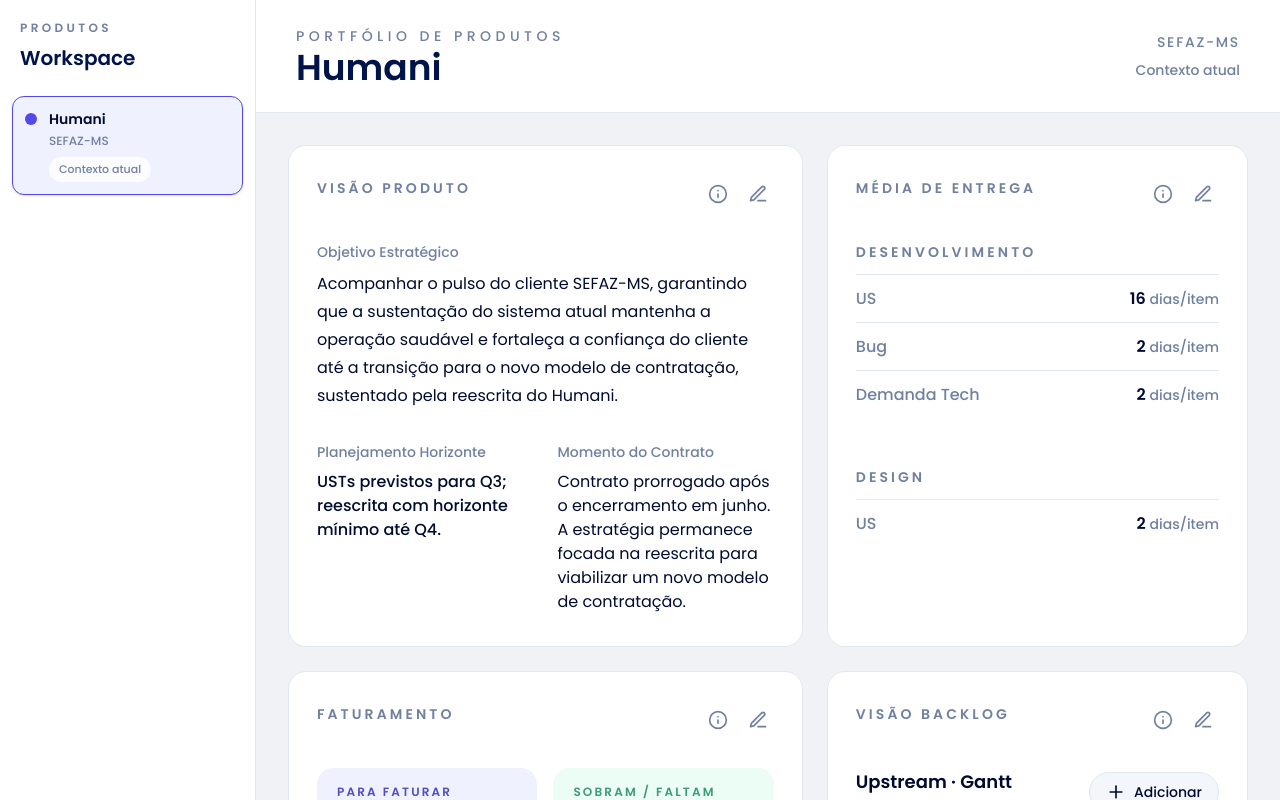
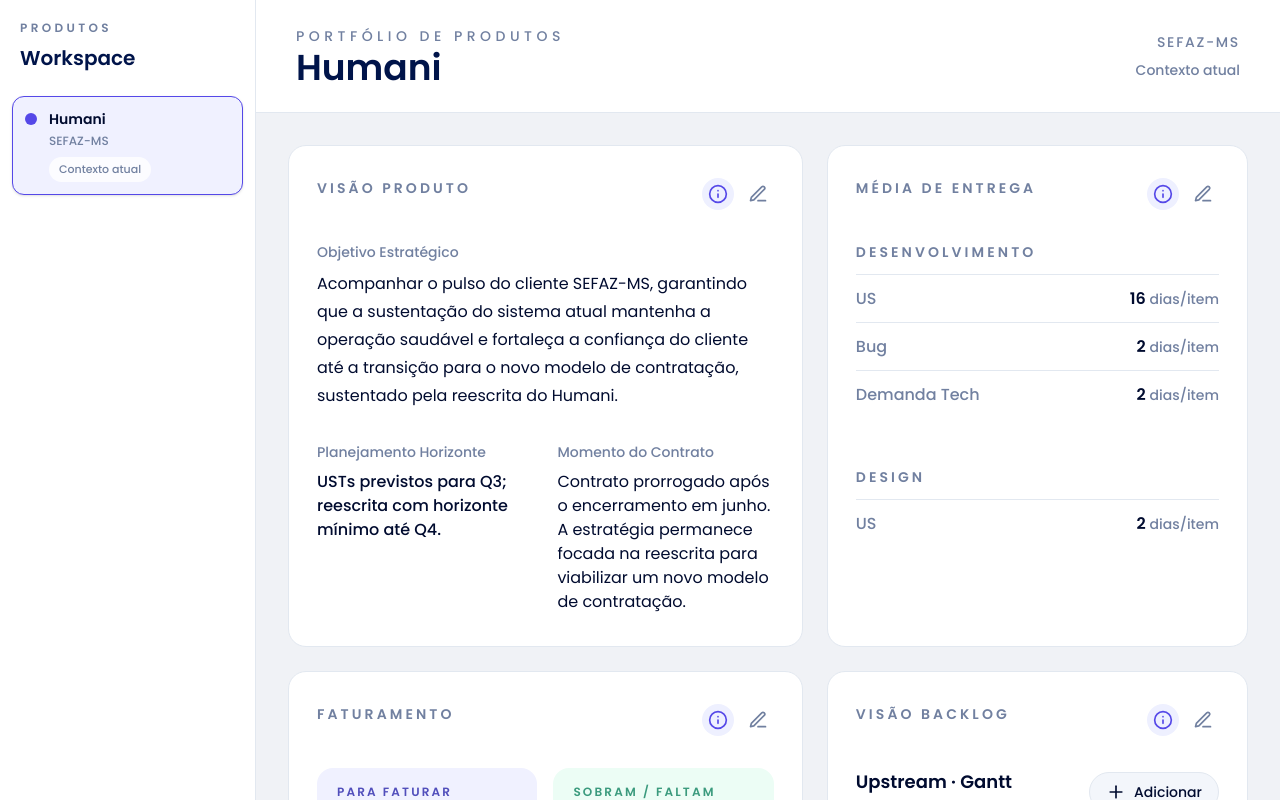
Before and after one commit to RhyanSKomm/Portfolio-de-Produtos, a Next.js app: page / in a window 1280 px wide. Shown: the top 800 px of the page. Built offline with nearby package versions, Linux system fonts and the light colour scheme.

Commit message:
Adiciona fontes de consulta aos cards

```diff
--- a/app/page.tsx
+++ b/app/page.tsx
@@ -37,16 +37,18 @@
   url: string;
 };
 
+type SourceLinks = SourceLink[];
+
 type ProductWorkspace = {
   id: string;
   name: string;
   client: string;
   stage: string;
   sources: {
-    product: SourceLink;
-    backlog: SourceLink;
-    delivery: SourceLink;
-    billing: SourceLink;
+    product: SourceLinks;
+    backlog: SourceLinks;
+    delivery: SourceLinks;
+    billing: SourceLinks;
   };
   product: ProductData;
   backlogProjects: string[];
@@ -59,22 +61,26 @@
   url: "",
 };
 
-function normalizeSource(source: SourceLink | string | undefined): SourceLink {
+function normalizeSources(
+  source: SourceLinks | SourceLink | string | undefined,
+): SourceLinks {
   if (!source) {
-    return { ...emptySource };
+    return [];
   }
 
   if (typeof source === "string") {
-    return {
+    return [{
       label: "",
       url: source,
-    };
+    }];
   }
 
-  return {
-    label: source.label ?? "",
-    url: source.url ?? "",
-  };
+  const sources = Array.isArray(source) ? source : [source];
+
+  return sources.map((item) => ({
+    label: item.label ?? "",
+    url: item.url ?? "",
+  }));
 }
 
 const initialProducts: ProductWorkspace[] = [humani];
@@ -409,11 +415,11 @@
   data: ProductData;
   draft: ProductData;
   isEditing: boolean;
-  source: SourceLink;
+  source: SourceLinks;
   onEdit: () => void;
   onCancel: () => void;
   onChange: (value: ProductData) => void;
-  onSourceChange: (source: SourceLink) => void;
+  onSourceChange: (source: SourceLinks) => void;
   onSave: () => void;
 }) {
   const visibleData = isEditing ? draft : data;
@@ -494,8 +500,8 @@
 }: {
   canEdit: boolean;
   projects: string[];
-  source: SourceLink;
-  onSourceChange: (source: SourceLink) => void;
+  source: SourceLinks;
+  onSourceChange: (source: SourceLinks) => void;
   onChangeProjects: (projects: string[]) => void;
 }) {
   const [isAddingProject, setIsAddingProject] = useState(false);
@@ -747,11 +753,11 @@
   data: BillingData;
   draft: BillingData;
   isEditing: boolean;
-  source: SourceLink;
+  source: SourceLinks;
   onEdit: () => void;
   onCancel: () => void;
   onChange: (value: BillingData) => void;
-  onSourceChange: (source: SourceLink) => void;
+  onSourceChange: (source: SourceLinks) => void;
   onSave: () => void;
 }) {
   const visibleData = isEditing ? draft : data;
@@ -872,11 +878,11 @@
   data: DeliveryData;
   draft: DeliveryData;
   isEditing: boolean;
-  source: SourceLink;
+  source: SourceLinks;
   onEdit: () => void;
   onCancel: () => void;
   onChange: (value: DeliveryData) => void;
-  onSourceChange: (source: SourceLink) => void;
+  onSourceChange: (source: SourceLinks) => void;
   onSave: () => void;
 }) {
   const visibleData = isEditing ? draft : data;
@@ -933,36 +939,62 @@
 }: {
   title: string;
   isEditing?: boolean;
-  source: SourceLink;
+  source: SourceLinks;
   onEdit?: () => void;
   onSave?: () => void;
   onCancel?: () => void;
 }) {
-  const safeSource = normalizeSource(source);
-  const hasSource = Boolean(safeSource.url.trim());
-  const sourceLabel = safeSource.label.trim() || safeSource.url.trim() || "Sem fonte cadastrada";
+  const safeSources = normalizeSources(source).filter((item) => item.url.trim());
+  const hasSources = safeSources.length > 0;
+  const sourceSummary = hasSources
+    ? `${safeSources.length} ${safeSources.length === 1 ? "fonte cadastrada" : "fontes cadastradas"}`
+    : "Sem fonte cadastrada";
 
   return (
     <div>
       <div className="flex items-start justify-between gap-4">
         <p className={sectionLabelClass}>{title}</p>
         <div className="flex gap-2">
-          {hasSource ? (
+          {hasSources ? (
+            <div className="group/source relative">
+              <button
+                aria-label={`Consultar fontes de ${title.toLowerCase()}`}
+                className="flex h-8 w-8 items-center justify-center rounded-full bg-[#eef0ff] text-[#5548e8] transition hover:bg-[#e1e5ff]"
+                title={sourceSummary}
+                type="button"
+              >
+                <Icon name="info" className="h-4 w-4" />
+              </button>
+
+              <div className="invisible absolute right-0 top-8 z-30 w-64 translate-y-1 rounded-lg border border-slate-200 bg-white p-2 opacity-0 shadow-xl transition group-hover/source:visible group-hover/source:translate-y-0 group-hover/source:opacity-100 group-focus-within/source:visible group-focus-within/source:translate-y-0 group-focus-within/source:opacity-100">
+                <p className="px-3 pb-2 pt-1 text-xs font-semibold uppercase tracking-[0.16em] text-[#7180a0]">
+                  Fontes de consulta
+                </p>
+                <div className="grid gap-1">
+                  {safeSources.map((item, index) => {
+                    const label = item.label.trim() || `Fonte ${index + 1}`;
+
+                    return (
                       <a
-              aria-label={`Abrir fonte: ${sourceLabel}`}
-              className="flex h-8 w-8 items-center justify-center rounded-full bg-[#eef0ff] text-[#5548e8] transition hover:bg-[#e1e5ff]"
-              href={safeSource.url}
+                        className="rounded-md px-3 py-2 text-sm font-medium text-[#000b2f] transition hover:bg-[#eef0ff] hover:text-[#5548e8] focus:bg-[#eef0ff] focus:text-[#5548e8] focus:outline-none"
+                        href={item.url}
+                        key={`${item.url}-${index}`}
                         rel="noreferrer"
                         target="_blank"
-              title={sourceLabel}
+                        title={`Abrir ${label}`}
                       >
-              <Icon name="info" className="h-4 w-4" />
+                        {label}
                       </a>
+                    );
+                  })}
+                </div>
+              </div>
+            </div>
           ) : (
             <span
               aria-label="Sem fonte cadastrada"
               className="flex h-8 w-8 items-center justify-center rounded-full text-[#7180a0]"
-              title={sourceLabel}
+              title={sourceSummary}
             >
               <Icon name="info" className="h-4 w-4" />
             </span>
@@ -1007,40 +1039,64 @@
   source,
   onSourceChange,
 }: {
-  source: SourceLink;
-  onSourceChange: (source: SourceLink) => void;
+  source: SourceLinks;
+  onSourceChange: (source: SourceLinks) => void;
 }) {
-  const safeSource = normalizeSource(source);
+  const safeSources = normalizeSources(source);
+
+  function updateSource(index: number, value: Partial<SourceLink>) {
+    onSourceChange(
+      safeSources.map((item, currentIndex) =>
+        currentIndex === index ? { ...item, ...value } : item,
+      ),
+    );
+  }
 
   return (
     <div className="mt-4 rounded-2xl border border-slate-200 bg-[#f7f8fb] p-3">
       <label className="mb-2 block text-xs font-semibold uppercase tracking-[0.18em] text-[#7180a0]">
-        Fonte da informação
+        Fontes da informação
       </label>
-      <div className="grid gap-2 md:grid-cols-[220px_minmax(0,1fr)_auto]">
+      <div className="grid gap-2">
+        {safeSources.map((item, index) => (
+          <div
+            className="grid gap-2 md:grid-cols-[200px_minmax(0,1fr)_auto]"
+            key={`source-editor-${index}`}
+          >
             <input
               className="min-w-0 rounded-xl border border-slate-200 bg-white px-3 py-2 text-sm text-[#000b2f] outline-none transition placeholder:text-[#7180a0] focus:border-[#5548e8] focus:ring-4 focus:ring-[#5548e8]/10"
-          placeholder="Nome exibido no hover"
-          value={safeSource.label}
-          onChange={(event) =>
-            onSourceChange({ ...safeSource, label: event.target.value })
-          }
+              placeholder="Nome da fonte"
+              value={item.label}
+              onChange={(event) => updateSource(index, { label: event.target.value })}
             />
             <input
               className="min-w-0 rounded-xl border border-slate-200 bg-white px-3 py-2 text-sm text-[#000b2f] outline-none transition placeholder:text-[#7180a0] focus:border-[#5548e8] focus:ring-4 focus:ring-[#5548e8]/10"
               placeholder="https://..."
               type="url"
-          value={safeSource.url}
-          onChange={(event) =>
-            onSourceChange({ ...safeSource, url: event.target.value })
-          }
+              value={item.url}
+              onChange={(event) => updateSource(index, { url: event.target.value })}
             />
             <button
-          className="inline-flex items-center justify-center rounded-xl bg-white px-4 py-2 text-sm font-medium text-[#7180a0] ring-1 ring-slate-200 transition hover:text-red-500"
-          onClick={() => onSourceChange({ ...emptySource })}
+              aria-label={`Excluir fonte ${index + 1}`}
+              className="flex h-10 w-10 items-center justify-center rounded-xl bg-white text-[#7180a0] ring-1 ring-slate-200 transition hover:text-red-500"
+              onClick={() =>
+                onSourceChange(safeSources.filter((_, currentIndex) => currentIndex !== index))
+              }
+              title="Excluir fonte"
               type="button"
             >
-          Limpar
+              <Icon name="trash" className="h-4 w-4" />
+            </button>
+          </div>
+        ))}
+
+        <button
+          className="mt-1 inline-flex w-fit items-center gap-2 rounded-xl bg-white px-3 py-2 text-sm font-medium text-[#5548e8] ring-1 ring-slate-200 transition hover:bg-[#eef0ff]"
+          onClick={() => onSourceChange([...safeSources, { ...emptySource }])}
+          type="button"
+        >
+          <Icon name="plus" className="h-4 w-4" />
+          Adicionar fonte
         </button>
       </div>
     </div>
--- a/data/humani.json
+++ b/data/humani.json
@@ -4,10 +4,42 @@
   "client": "SEFAZ-MS",
   "stage": "Contexto atual",
   "sources": {
-    "product": { "label": "", "url": "" },
-    "backlog": { "label": "", "url": "" },
-    "delivery": { "label": "", "url": "" },
-    "billing": { "label": "", "url": "" }
+    "product": [
+      {
+        "label": "Weekly",
+        "url": "https://somosdigix-my.sharepoint.com/:p:/g/personal/rhyankomm_digix_com_br/IQAr3fSYoMxkRZuHrlE-lSDFAZuD6Hkkytb-juy71JLPI6U?e=geLSoy"
+      },
+      {
+        "label": "Planejamento",
+        "url": "https://somosdigix-my.sharepoint.com/:p:/g/personal/rhyankomm_digix_com_br/IQAr3fSYoMxkRZuHrlE-lSDFAZuD6Hkkytb-juy71JLPI6U?e=geLSoy"
+      }
+    ],
+    "backlog": [
+      {
+        "label": "Downstream",
+        "url": "https://somosdigix-my.sharepoint.com/:x:/g/personal/rhyankomm_digix_com_br/IQBWtVlp8SrXRqnhhuMQNNgcAWvne5eDT4DzJvZy2lCMqlo?e=PD3vI8"
+      },
+      {
+        "label": "Upstream",
+        "url": "https://somosdigix.sharepoint.com/:x:/s/EquipedeProduto/IQCVoG4ZxvNSQrF0yC58OWS0ATmwIijSMnPPKpPFUeGGneA?email=greghorymetzker%40digix.com.br&e=I54rDZ"
+      }
+    ],
+    "delivery": [
+      {
+        "label": "Médias",
+        "url": "https://somosdigix-my.sharepoint.com/:x:/g/personal/rhyankomm_digix_com_br/IQBWtVlp8SrXRqnhhuMQNNgcAWvne5eDT4DzJvZy2lCMqlo?e=PD3vI8"
+      }
+    ],
+    "billing": [
+      {
+        "label": "Faturamento Mensal",
+        "url": "https://somosdigix.sharepoint.com/:x:/s/rc/IQCNCG3dvw4aRaYGPvc6N4UHAXucKNwZJPQwaDYICiPTyMU?email=greghorymetzker%40digix.com.br&e=L5jbqf"
+      },
+      {
+        "label": "Faturamento Anual",
+        "url": "https://somosdigix.sharepoint.com/:x:/s/rc/IQBmAqabENJ2SpqSaxlOLr9zAaEeaDH_tW8H1Gi79T-ooJM?email=greghorymetzker%40digix.com.br&e=OLSBGf"
+      }
+    ]
   },
   "product": {
     "objective": "Acompanhar o pulso do cliente SEFAZ-MS, garantindo que a sustentação do sistema atual mantenha a operação saudável e fortaleça a confiança do cliente até a transição para o novo modelo de contratação, sustentado pela reescrita do Humani.",
```
Lines whose indentation alone changed are shown as unchanged.
